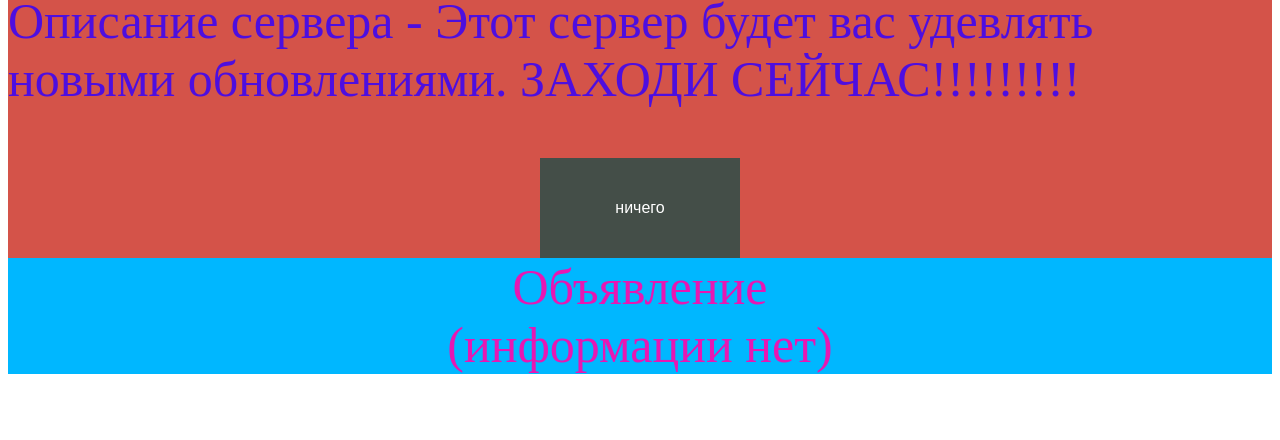
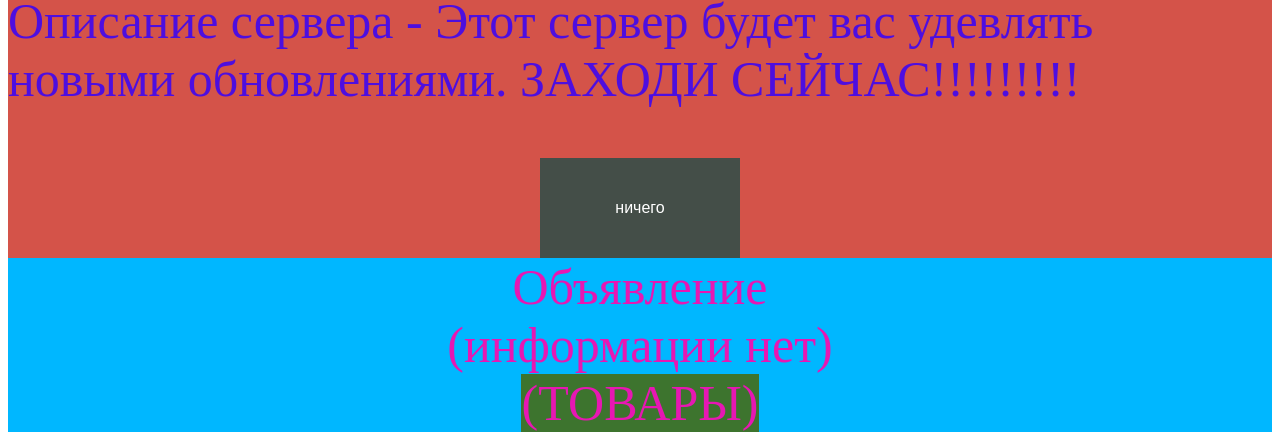
Before and after one commit to Minemax2012/minemax, a plain HTML site: page index.html in a window 1280 px wide. Shown: the part 540-980 px from the top of the page. Before the commit the page ends 922 px from the top, so only its background shows below. Drawn offline with Linux system fonts and the light colour scheme.

Commit message:
added texte1

```diff
--- a/index.html
+++ b/index.html
@@ -39,4 +39,7 @@
         <span class="text-purple">(информации нет)</span>
 </div>
         <div class="container-green">
+        <div>
+        <span class="text-purple">(ТОВАРЫ)</span>
+        </div>
 <html>
```
